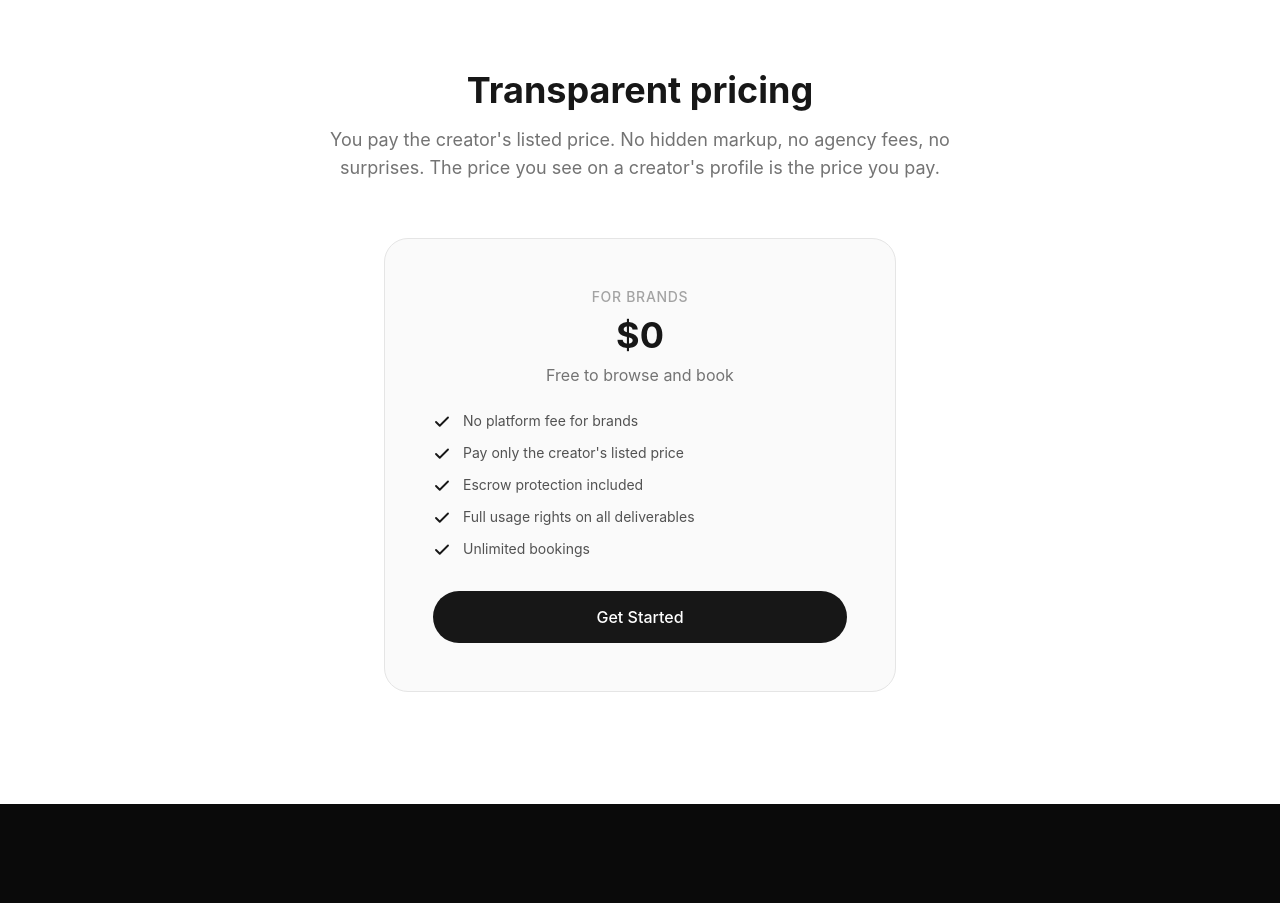
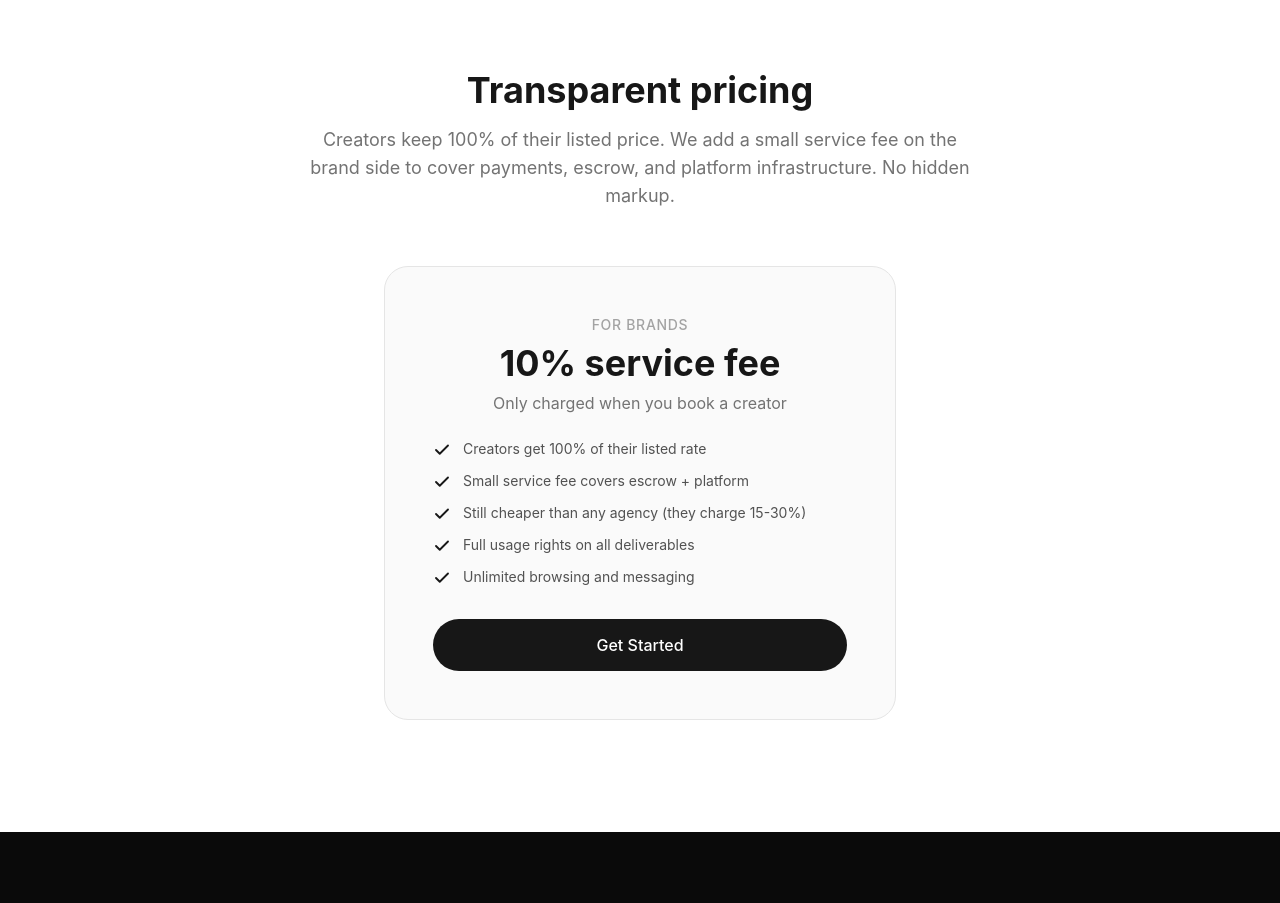
Before and after one commit to flinchify/hireacreator.ai, a Next.js app: page /brands in a window 1280 px wide. Shown: the part 2640-3543 px from the top of the page. Built offline with nearby package versions, Linux system fonts and the light colour scheme.

Commit message:
Pricing model: 0% creator fees, 10% brand service fee - Creators keep 100% of listed price - Brands pay 10% service fee on bookings - Updated homepage, brands page, and creator checklist

```diff
--- a/app/brands/page.tsx
+++ b/app/brands/page.tsx
@@ -234,20 +234,20 @@ export default function BrandsPage() {
             Transparent pricing
           </h2>
           <p className="text-neutral-500 text-lg mb-14 max-w-2xl mx-auto">
-            You pay the creator's listed price. No hidden markup, no agency fees, no surprises.
-            The price you see on a creator's profile is the price you pay.
+            Creators keep 100% of their listed price. We add a small service fee on the brand side
+            to cover payments, escrow, and platform infrastructure. No hidden markup.
           </p>
           <div className="bg-neutral-50 rounded-3xl border border-neutral-200 p-8 sm:p-12 max-w-lg mx-auto">
             <div className="text-sm font-medium text-neutral-400 uppercase tracking-wider mb-2">For Brands</div>
-            <div className="font-display text-4xl font-bold text-neutral-900 mb-2">$0</div>
-            <div className="text-neutral-500 mb-6">Free to browse and book</div>
+            <div className="font-display text-4xl font-bold text-neutral-900 mb-2">10% service fee</div>
+            <div className="text-neutral-500 mb-6">Only charged when you book a creator</div>
             <ul className="space-y-3 text-left">
               {[
-                "No platform fee for brands",
-                "Pay only the creator's listed price",
-                "Escrow protection included",
+                "Creators get 100% of their listed rate",
+                "Small service fee covers escrow + platform",
+                "Still cheaper than any agency (they charge 15-30%)",
                 "Full usage rights on all deliverables",
-                "Unlimited bookings",
+                "Unlimited browsing and messaging",
               ].map((item) => (
                 <li key={item} className="flex items-start gap-3">
                   <div className="mt-0.5"><CheckIcon /></div>
--- a/components/homepage-content.tsx
+++ b/components/homepage-content.tsx
@@ -73,7 +73,7 @@ export function HomepageContent({
           </div>
 
           <p className="mt-6 text-sm text-neutral-400">
-            Free to join. Only pay 5% when you earn.
+            Free for creators. Zero fees. Always.
           </p>
         </div>
       </section>
@@ -107,8 +107,8 @@ export function HomepageContent({
               Get paid instantly
             </h3>
             <p className="text-neutral-400 text-sm leading-relaxed">
-              Stripe-powered payments. Escrow protection on every deal.
-              No chasing invoices, no &quot;we&apos;ll pay net-60.&quot; Money moves when work ships.
+              Zero platform fees. You keep 100% of what you charge.
+              Stripe-powered escrow on every deal. No chasing invoices. Money moves when work ships.
             </p>
           </div>
         </div>
@@ -182,7 +182,7 @@ export function HomepageContent({
                 {[
                   "Portfolio, pricing, and booking in one page",
                   "Connect Instagram, TikTok, YouTube, and more",
-                  "Accept payments directly via Stripe",
+                  "Accept payments directly via Stripe — 0% platform fee",
                   "Verified badge builds instant trust with brands",
                 ].map((item) => (
                   <li key={item} className="flex items-start gap-3">
```
